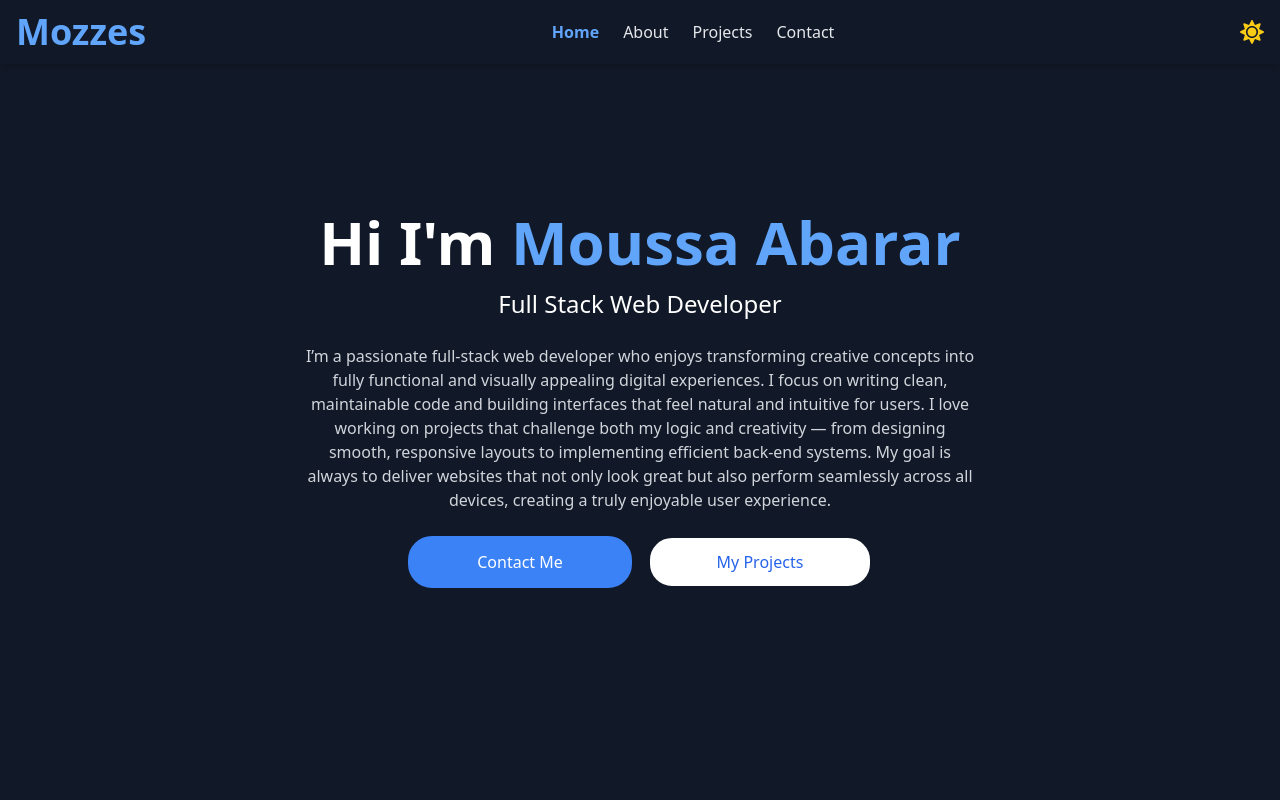
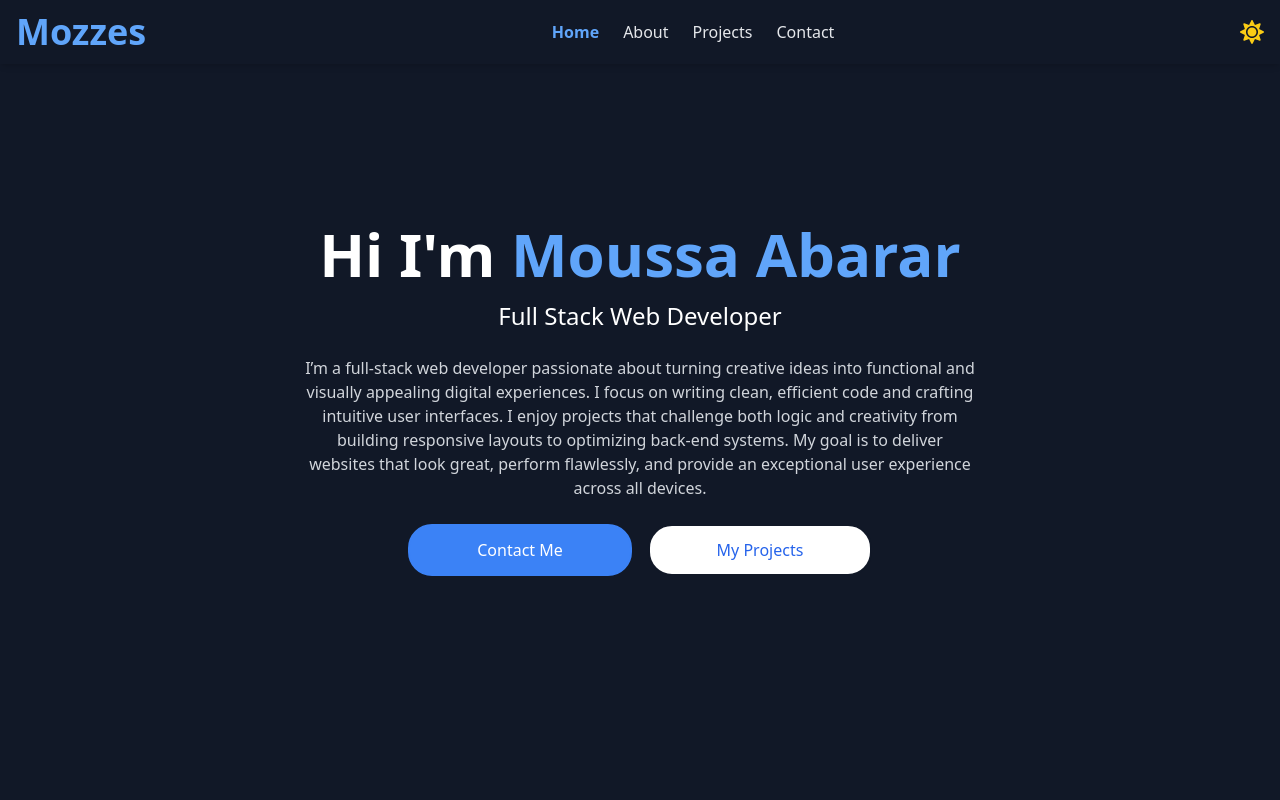
Before and after one commit to MoussAbarar/Portfolio, a React (Create React App) app: page / in a window 1280 px wide. Shown: the top 800 px of the page. Built offline with nearby package versions, Linux system fonts and the light colour scheme.

Commit message:
Portfolio

```diff
--- a/src/components/hero.jsx
+++ b/src/components/hero.jsx
@@ -12,12 +12,9 @@ export default function Hero(){
             >
                 <h1 className='text-4xl md:text-6xl font-bold mb-4'>Hi I'm <span className='text-blue-600 dark:text-blue-400'>Moussa Abarar</span></h1>
                 <p className='text-xl md:text-2xl mb-6'>Full Stack Web Developer</p>
-                <p className='text-gray-600 dark:text-gray-300 max-w-2xl mx-auto mb-6'>I’m a passionate full-stack web developer who enjoys transforming creative concepts into fully functional and visually appealing digital experiences.
-                    I focus on writing clean, maintainable code and building interfaces that feel natural and intuitive for users.
-                    I love working on projects that challenge both my logic and creativity — from designing smooth,
-                    responsive layouts to implementing efficient back-end systems.
-                    My goal is always to deliver websites that not only look great but also perform seamlessly across all devices,
-                    creating a truly enjoyable user experience.</p>
+                <p className='text-gray-600 dark:text-gray-300 max-w-2xl mx-auto mb-6'>I’m a full-stack web developer passionate about turning creative ideas into functional and visually appealing digital experiences.
+                    I focus on writing clean, efficient code and crafting intuitive user interfaces. I enjoy projects that challenge both logic and creativity from building responsive layouts to optimizing back-end systems.
+                    My goal is to deliver websites that look great, perform flawlessly, and provide an exceptional user experience across all devices.</p>
                 <div className='flex flex-col justify-center sm:flex-row gap-4'>
                     <Link to='contact' smooth={true} duration={500} className='cursor-pointer inline-block bg-blue-600 border-blue-600 border-2 dark:border-blue-500 dark:bg-blue-500 text-white dark:hover:bg-blue-400 px-6 py-3 rounded-3xl hover:bg-blue-700 transition w-fit sm:mx-0 mx-auto sm:w-1/3'>Contact Me</Link>
                     <Link to='projects' smooth={true} duration={500} className='cursor-pointer inline-block text-blue-600 border-blue-600 dark:border-gray-900 dark:bg-white border-2 hover:text-blue-800 px-6 py-3 rounded-3xl transition w-fit sm:mx-0 mx-auto sm:w-1/3'>My Projects</Link>
```
